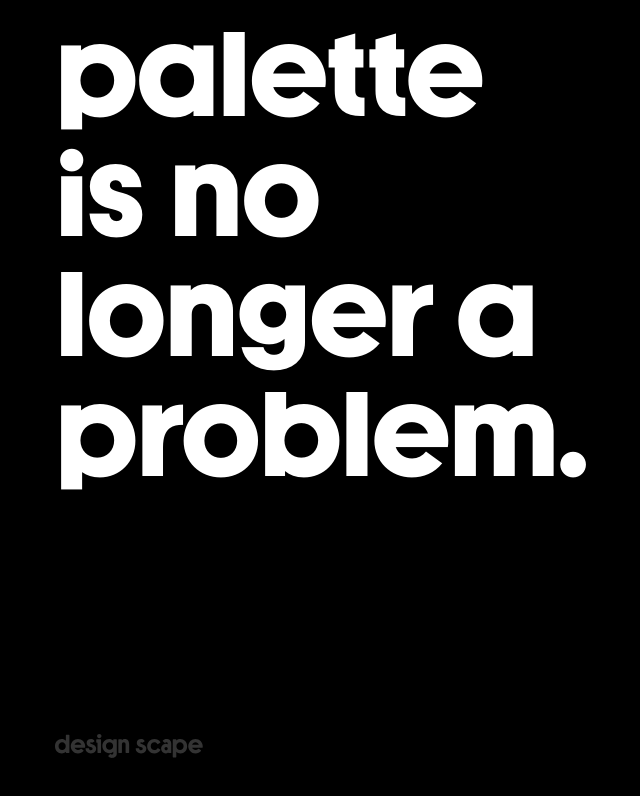
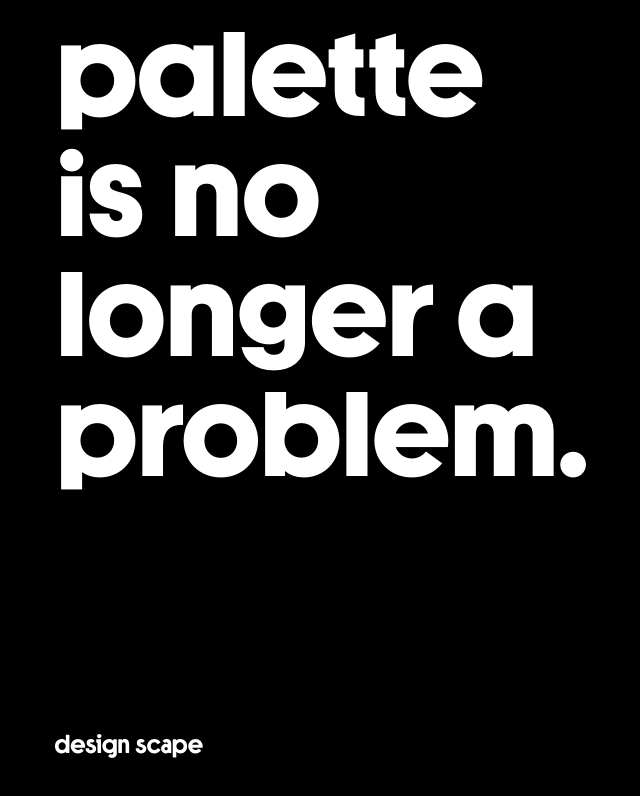
Before and after one commit to mahatosupriyo/designscape, a Next.js app: page / in a window 1280 px wide. Shown: the part 706-1502 px from the top of the page, without its empty margins (45-685 px from the left). Built offline with nearby package versions, Linux system fonts and the light colour scheme.

Commit message:
Added paretto

```diff
--- a/src/app/home.module.scss
+++ b/src/app/home.module.scss
@@ -169,7 +169,7 @@
         color: #fff;
 
         .designscape{
-            fill: #333;
+            fill: #fff;
         }
     }
 }
```
